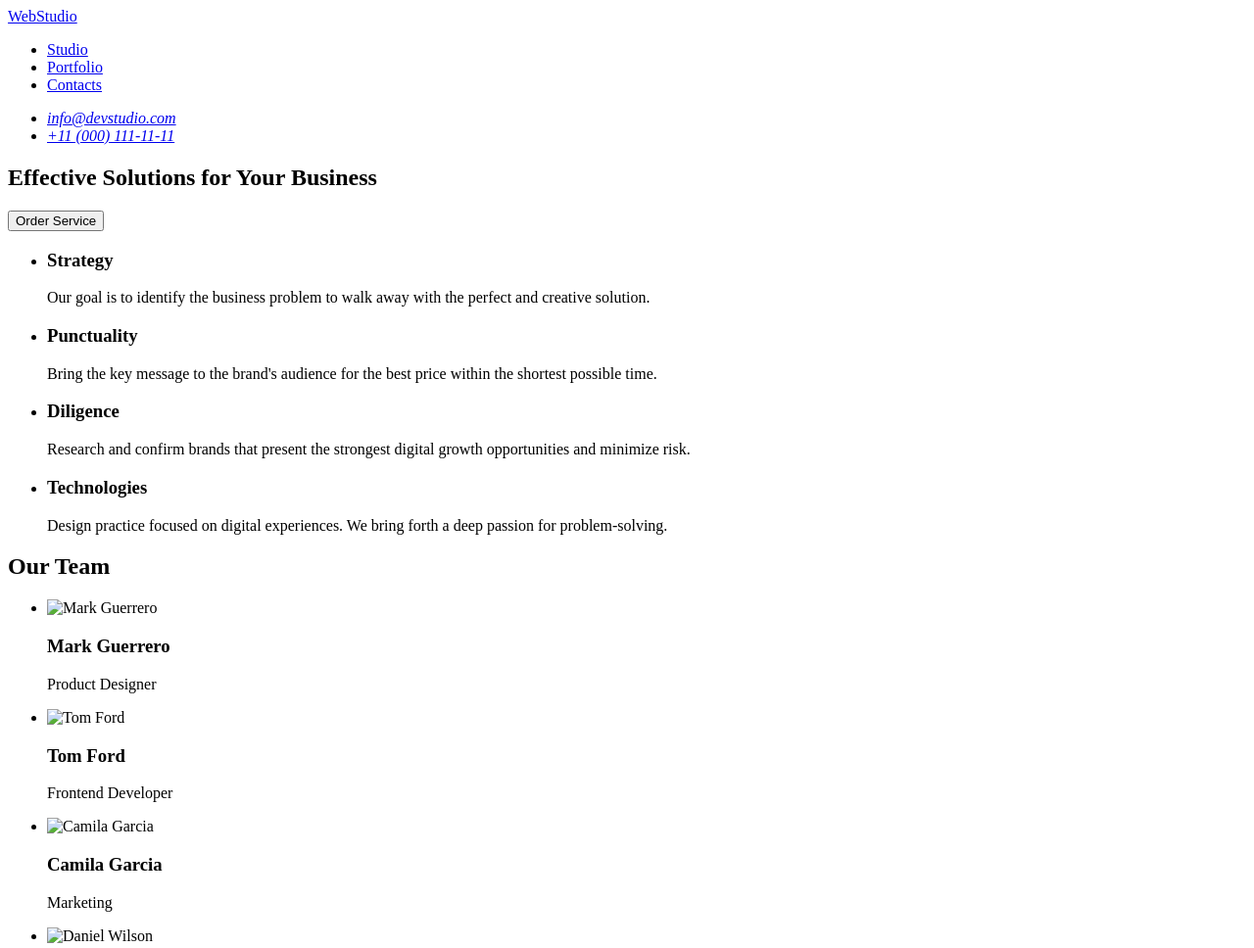
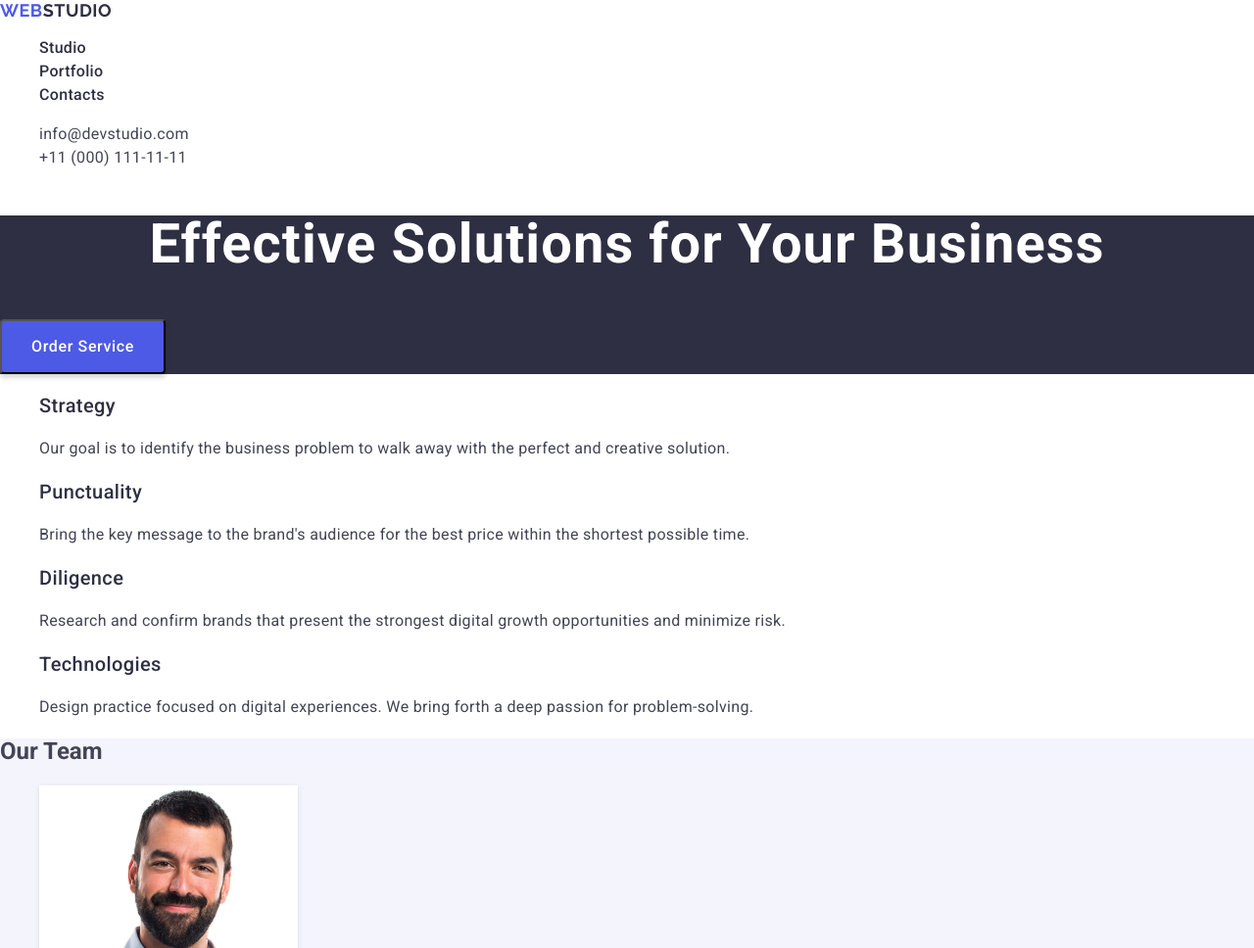
Before and after one commit to NastyaZadorozhna/goit-markup-hw-02, a plain HTML site: page index.html in a window 1280 px wide. Shown: the top 968 px of the page at 98% size. Drawn offline with nearby package versions, Linux system fonts and the light colour scheme.

Commit message:
add style

```diff
--- a/css/styles.css
+++ b/css/styles.css
@@ -0,0 +1,204 @@
+ul, ol {
+list-style-type: none;
+}
+
+a {
+    text-decoration: none;
+}
+
+button {
+    cursor: pointer;
+}
+
+
+body {
+    font-family: "Roboto", sans-serif;
+    second-family: "Raleway", sans-serif;
+    color: #434455;
+    background-color:#fff;
+}
+
+.page-logo,
+.footer-logo {
+font-family: "Raleway", sans-serif;
+font-weight: 700;
+font-size: 18px;
+line-height: 1.17;
+letter-spacing: 0.03em;
+text-transform: uppercase;
+color: #2e2f42;
+}
+
+.logo-change,
+.change-second {
+color: #4d5ae5;
+}
+
+.menu-link {
+font-family: "Roboto", sans-serif;
+font-weight: 500;
+font-size: 16px;
+line-height: 1.5;
+letter-spacing: 0.02em;
+color: #2e2f42;
+}
+.menu-link:hover,
+.menu-link:focus {
+color: #404bbf;
+}
+
+
+
+.address-link {
+font-family: "Roboto", sans-serif;
+font-weight: 400;
+font-size: 16px;
+line-height: 1.5;
+letter-spacing: 0.02em;
+color: #434455;
+font-style: normal;
+}
+
+.address-link:hover,
+.address-link:focus {
+color: #404bbf;
+}
+
+.main-title {
+    font-family: "Roboto", sans-serif;
+    font-weight: 700;
+    font-size: 56px;
+    line-height: 1.07;
+    letter-spacing: 0.02em;
+    text-align: center;
+    color: #fff;
+    text-shadow: 0 4px 4px 0 rgba(0, 0, 0, 0.25);
+
+    text-align: center;
+}
+
+.first-section{
+    background: #2e2f42;
+}
+
+.page-button{
+    font-family: "Roboto", sans-serif;
+    font-weight: 500;
+    font-size: 16px;
+    line-height: 1.5;
+    letter-spacing: 0.04em;
+    color: #fff;
+
+    border-radius: 4px;
+    width: 169px;
+    height: 56px;
+    box-shadow: 0 4px 4px 0 rgba(0, 0, 0, 0.15);
+    background: #4d5ae5;
+
+}
+
+.page-button:hover {
+    background: #404bbf;
+}
+
+/*Text*/
+
+.second-section .feature-title {
+font-family: "Roboto", sans-serif;
+font-weight: 500;
+font-size: 20px;
+line-height: 1.2;
+letter-spacing: 0.02em;
+color: #2e2f42;
+}
+
+.second-section .feature-text{
+font-family: "Roboto", sans-serif;
+font-weight: 400;
+font-size: 16px;
+line-height: 1.5;
+letter-spacing: 0.02em;
+color: #434455;
+}
+
+/*section team*/
+
+.section-team{
+background: #f4f4fd;
+}
+
+.item-team{
+    border-radius: 0 0 4px 4px;
+    padding: 0px 0px 32px 0px;
+    width: 264px;
+    height: 380px;
+    box-shadow: 0 2px 1px 0 rgba(46, 47, 66, 0.08), 0 1px 1px 0 rgba(46, 47, 66, 0.16), 0 1px 6px 0 rgba(46, 47, 66, 0.08);
+background: #fff;
+}
+
+.name-team{
+font-family: "Roboto", sans-serif;
+font-weight: 500;
+font-size: 20px;
+line-height: 1.2;
+letter-spacing: 0.02em;
+text-align: center;
+color: #2e2f42;
+}
+
+.text-team{font-family: "Roboto", sans-serif;
+    font-weight: 400;
+    font-size: 16px;
+    line-height: 1.5;
+    letter-spacing: 0.02em;
+    text-align: center;
+    color: #434455;
+}
+
+/*Portfolio*/
+
+.title-portfolio{
+font-family: "Roboto", sans-serif;
+font-weight: 700;
+font-size: 36px;
+line-height: 1.11;
+letter-spacing: 0.02em;
+text-align: center;
+color: #2e2f42;
+}
+
+.subtitle-portfolio{
+font-family: "Roboto", sans-serif;
+font-weight: 500;
+font-size: 20px;
+line-height: 1.2;
+letter-spacing: 0.02em;
+color: #2e2f42;
+}
+
+.text-portfolio{
+font-family: "Roboto", sans-serif;
+font-weight: 400;
+font-size: 16px;
+line-height: 1.5;
+letter-spacing: 0.02em;
+color: #434455;
+}
+
+/*footer*/
+
+.page-footer{
+background: #2e2f42;
+}
+.footer-logo{
+    color: #f4f4fd;
+}
+
+.text-footer{
+    font-family: "Roboto", sans-serif;
+font-weight: 400;
+font-size: 16px;
+line-height: 1.5;
+letter-spacing: 0.02em;
+color: #f4f4fd;
+}
--- a/index.html
+++ b/index.html
@@ -4,140 +4,158 @@
     <meta charset="UTF-8">
     <meta name="viewport" content="width=, initial-scale=1.0">
     <title>Document</title>
+    <link rel="preconnect" href="https://fonts.googleapis.com">
+    <link rel="preconnect" href="https://fonts.gstatic.com" crossorigin>
+    <link href="https://fonts.googleapis.com/css2?family=Raleway:ital,wght@0,700;1,700&family=Roboto:wght@400;500;700&display=swap" rel="stylesheet">
+
+    <link rel="preconnect" href="https://fonts.googleapis.com">
+    <link rel="preconnect" href="https://fonts.gstatic.com" crossorigin>
+    <link href="https://fonts.googleapis.com/css2?family=Raleway:ital,wght@0,700;1,700&family=Roboto:ital,wght@0,100;0,300;0,400;0,500;0,700;0,900;1,100;1,300;1,400;1,500;1,700;1,900&display=swap" rel="stylesheet">
+
+    <link rel="stylesheet" href="https://cdnjs.cloudflare.com/ajax/libs/modern-normalize/2.0.0/modern-normalize.min.css">
+    <link rel="stylesheet" href="./css/styles.css">
 </head>
 <body>
-    <header>
-        <nav>
-            <a href="./index.html">WebStudio</a>
-            <ul>
-                <li><a href="./index.html" target="_blank">Studio</a>
+    <!--  ===================HEADER========================-->
+    <header class="page-header">
+        <nav class="page-nav">
+            <a class="page-logo" href="./index.html"><span class="logo-change">Web</span>Studio</a>
+
+            <ul class="menu">
+                <li class="menu-item">
+                    <a class="menu-link" href="./index.html" target="_blank">Studio</a>
                 </li>
-                <li><a href="./index.html" target="_blank">Portfolio</a>
+                <li class="menu-item">
+                    <a class="menu-link" href="./index.html" target="_blank">Portfolio</a>
                 </li>
-                <li><a href="./index.html" target="_blank">Contacts</a>
+                <li class="menu-item">
+                    <a class="menu-link" href="./index.html" target="_blank">Contacts</a>
                 </li>
             </ul>
         </nav>
         <address>
             <ul>
-                <li><a href="mailto:info@devstudio.com">info@devstudio.com</a></li>
-                <li><a href="tel:+110001111111">+11 (000) 111-11-11</a></li>
+                <li><a class="address-link" href="mailto:info@devstudio.com">info@devstudio.com</a></li>
+                <li><a class="address-link" href="tel:+110001111111">+11 (000) 111-11-11</a></li>
             </ul>
         </address>
     </header>
+    <!--=========================MAIN========================-->
     <main>
-
-        <section>
-           <h1>Effective Solutions for Your Business</h1>
-           <button type="button">Order Service</button>
+        <!--SECTION1-->
+        <section class="first-section">
+            <h1 class="main-title">Effective Solutions for Your Business</h1>
+            <button class="page-button" type="button">Order Service</button>
         </section>
-
-        <section>
+       <!--SECTION2-->
+        <section class="second-section">
             <h2 hidden>ok</h2>
-            <ul>
-                <li>
-                    <h3>Strategy</h3>
-                    <p>Our goal is to identify the business
+            <ul class="list-feature">
+                <li class="feature-item">
+                    <h3 class="feature-title">Strategy</h3>
+                    <p class="feature-text">Our goal is to identify the business
                         problem to walk away with the perfect and creative solution. </p>
                 </li>
-                <li>
-                    <h3>Punctuality</h3>
-                    <p>Bring the key message to the brand's audience for the best price within the shortest possible time.</p>
+                <li class="feature-item">
+                    <h3 class="feature-title">Punctuality</h3>
+                    <p class="feature-text">Bring the key message to the brand's audience for the best price within the shortest possible time.</p>
                 </li>
-                <li>
-                    <h3>Diligence</h3>
-                    <p>Research and confirm brands that present the strongest digital growth opportunities and minimize risk.</p>
+                <li class="feature-item">
+                    <h3 class="feature-title">Diligence</h3>
+                    <p class="feature-text">Research and confirm brands that present the strongest digital growth opportunities and minimize risk.</p>
                 </li>
-                <li>
-                    <h3>Technologies</h3>
-                    <p>Design practice focused on digital experiences. We bring forth a deep passion for problem-solving.</p>
+                <li class="feature-item">
+                    <h3 class="feature-title">Technologies</h3>
+                    <p class="feature-text">Design practice focused on digital experiences. We bring forth a deep passion for problem-solving.</p>
                 </li>
             </ul>
 
         </section>
-
-        <section>
-            <h2>Our Team</h2>
-            <ul>
-                <li>
-                    <img src="./images/mark-guerrero.jpg"
+        <!--SECTION3-->
+        <section class="section-team">
+            <h2 class="title-team">Our Team</h2>
+            <ul class="list-team">
+                <li class="item-team">
+                    <img class="img-team" src="./images/team/mark-guerrero.jpg"
                     alt="Mark Guerrero"
                     width="264"
                     height="260"
                     >
-                    <h3>Mark Guerrero</h3>
-                    <p>Product Designer</p>
+                    <h3 class="name-team">Mark Guerrero</h3>
+                    <p class="text-team">Product Designer</p>
                 </li>
-                <li>
-                    <img src="./images/tom-ford.jpg"
+                <li class="item-team">
+                    <img class="img-team" src="./images/team/tom-ford.jpg"
                     alt="Tom Ford"
                     width="264"
                     height="260"
                     >
-                    <h3>Tom Ford</h3>
-                    <p>Frontend Developer</p>
+                    <h3 class="name-team">Tom Ford</h3>
+                    <p class="text-team">Frontend Developer</p>
                 </li>
-                <li>
-                    <img src="./images/camila-garcia.jpg"
+                <li class="item-team">
+                    <img class="img-team" src="./images/team/camila-garcia.jpg"
                     alt="Camila Garcia"
                     width="264"
                     height="260"
                     >
-                    <h3>Camila Garcia</h3>
-                    <p>Marketing</p>
+                    <h3 class="name-team">Camila Garcia</h3>
+                    <p class="text-team">Marketing</p>
                 </li>
-                <li>
-                    <img src="./images/daniel-wilson.jpg"
+                <li class="item-team">
+                    <img class="img-team" src="./images/team/daniel-wilson.jpg"
                     alt="Daniel Wilson"
                     width="264"
                     height="260"
                     >
-                    <h3>Daniel Wilson</h3>
-                    <p>UI Designer</p>
+                    <h3 class="name-team">Daniel Wilson</h3>
+                    <p class="text-team">UI Designer</p>
                 </li>
             </ul>
 
         </section>
-        <section>
-            <h2></h2>
-            <ul>
-                <li>
-                    <img src="" alt="">
-                    <h3></h3>
-                    <p></p>
+        <!--SECTION4-->
+        <section class="section-portfolio">
+            <h2 class="title-portfolio">Our Portfolio</h2>
+            <ul class="list-portfolio">
+                <li class="item-portfolio">
+                    <img class="img-portfolio" src="./images/portfolio/banking.jpg" alt="Banking App" width="360" height="300">
+                    <h3 class="subtitle-portfolio">Banking App</h3>
+                    <p class="text-portfolio">App</p>
                 </li>
-                <li>
-                    <img src="" alt="">
-                    <h3></h3>
-                    <p></p>
+                <li class="item-portfolio">
+                    <img class="img-portfolio" src="./images/portfolio/cashless.jpg" alt="Cashless Payment" width="360" height="300">
+                    <h3 class="subtitle-portfolio">Cashless Payment</h3>
+                    <p class="text-portfolio">Marketing</p>
                 </li>
-                <li>
-                    <img src="" alt="">
-                    <h3></h3>
-                    <p></p>
+                <li class="item-portfolio">
+                    <img class="img-portfolio" src="./images/portfolio/meditation.jpg" alt="Meditation App" width="360" height="300">
+                    <h3 class="subtitle-portfolio">Meditation App</h3>
+                    <p class="text-portfolio">App</p>
                 </li>
-                <li>
-                    <img src="" alt="">
-                    <h3></h3>
-                    <p></p>
+                <li class="item-portfolio">
+                    <img class="img-portfolio" src="./images/portfolio/taxi.jpg" alt="Taxi Service" width="360" height="300">
+                    <h3 class="subtitle-portfolio">Taxi Service</h3>
+                    <p class="text-portfolio">Marketing</p>
                 </li>
-                <li>
-                    <img src="" alt="">
-                    <h3></h3>
-                    <p></p>
+                <li class="item-portfolio">
+                    <img class="img-portfolio" src="./images/portfolio/screen.jpg" alt="Screen Illustrations" width="360" height="300">
+                    <h3 class="subtitle-portfolio">Screen Illustrations</h3>
+                    <p class="text-portfolio">Design</p>
                 </li>
-                <li>
-                    <img src="" alt="">
-                    <h3></h3>
-                    <p></p>
+                <li class="item-portfolio">
+                    <img class="img-portfolio" src="./images/portfolio/online.jpg" alt="Online Courses" width="360" height="300">
+                    <h3 class="subtitle-portfolio">Online Courses</h3>
+                    <p class="text-portfolio">Marketing</p>
                 </li>
             </ul>
         </section>
 
     </main>
-    <footer>
-        <a href="./index.html">WebStudio</a>
-        <p>Increase the flow of customers and sales for your business with digital marketing & growth solutions.</p>
+    <!--===================FOOTER===================-->
+    <footer class="page-footer">
+        <a class="footer-logo" href="./index.html"><span class="change-second">Web</span>Studio</a>
+        <p class="text-footer">Increase the flow of customers and sales for your business with digital marketing & growth solutions.</p>
     </footer>
 </body>
 </html>
```
Also changed, not shown: images/portfolio/banking.jpg (renamed from images/Нова папка/img-4.jpg), images/portfolio/cashless.jpg (renamed from images/Нова папка/img-3.jpg), images/portfolio/meditation.jpg (added), images/portfolio/online.jpg (renamed from images/Нова папка/img.jpg), images/portfolio/screen.jpg (renamed from images/Нова папка/img-1.jpg), images/portfolio/taxi.jpg (renamed from images/Нова папка/img-2.jpg), images/team/camila-garcia.jpg (added), images/team/daniel-wilson.jpg (added), images/team/mark-guerrero.jpg (added), images/team/tom-ford.jpg (added).
